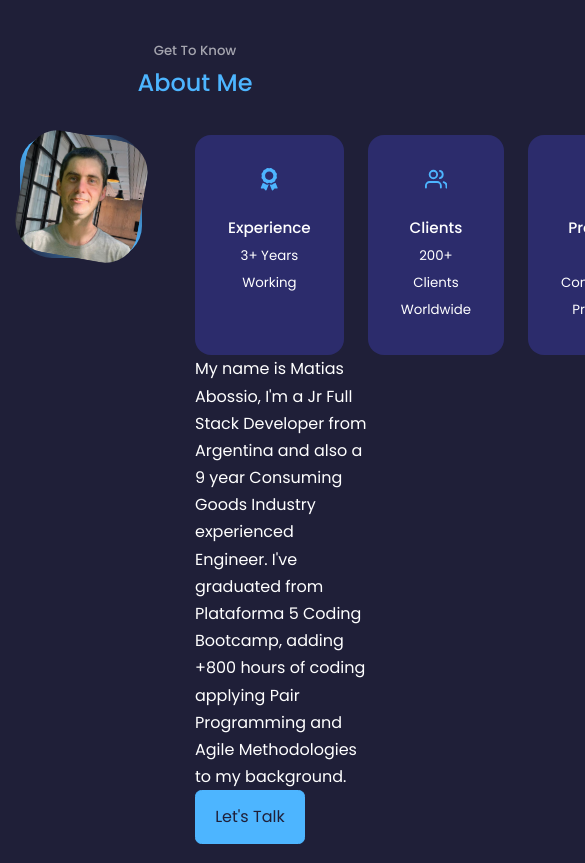
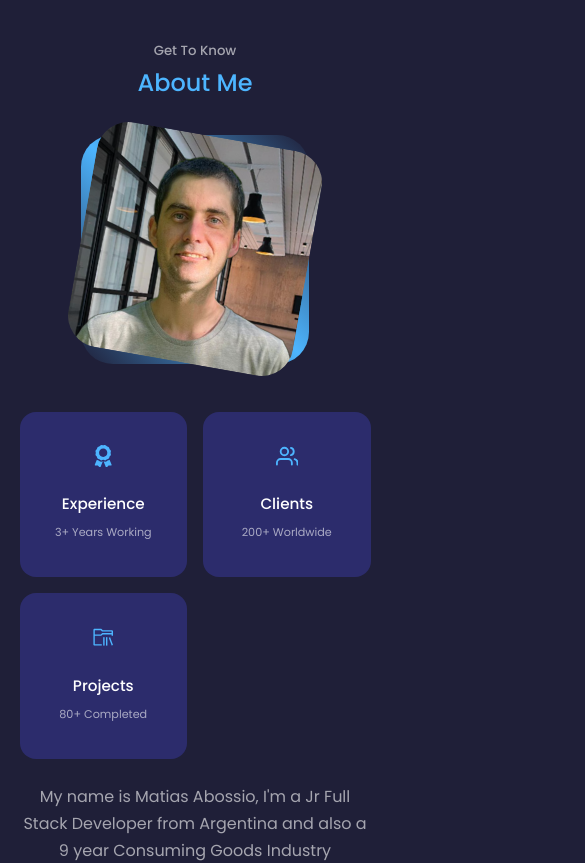
Before and after one commit to Agrossio/portfolio, a React (Create React App) app: page / in a window 390 px wide. Shown: the part 900-1763 px from the top of the page, 585 px wide, since content can reach past the window. Built offline with nearby package versions, Linux system fonts and the light colour scheme.

Commit message:
About OK

```diff
--- a/src/components/about/About.jsx
+++ b/src/components/about/About.jsx
@@ -27,12 +27,12 @@
                         <article className='about__card'>
                             <FiUsers className='about__icon' />
                             <h5>Clients</h5>
-                            <small>200+ Clients Worldwide</small>
+                            <small>200+ Worldwide</small>
                         </article>
                         <article className='about__card'>
                             <VscFolderLibrary className='about__icon' />
                             <h5>Projects</h5>
-                            <small>80+ Completed Projects</small>
+                            <small>80+ Completed</small>
                         </article>
                     </div>
                     <p>My name is Matias Abossio, I'm a Jr Full Stack Developer from Argentina and also a 9 year Consuming Goods Industry experienced Engineer. I've graduated from Plataforma 5 Coding Bootcamp, adding +800 hours of coding applying Pair Programming and Agile Methodologies to my background.
--- a/src/components/about/about.css
+++ b/src/components/about/about.css
@@ -52,11 +52,54 @@
 }
 
 .about__icon {
-    color: var(--color-primary);
-    font-size: 1.4rem;
-    margin-bottom: 1rem;
+  color: var(--color-primary);
+  font-size: 1.4rem;
+  margin-bottom: 1rem;
 }
 
 .about__card h5 {
-    font-size: 0.95rem;
+  font-size: 0.95rem;
 }
+
+.about__card small {
+  font-size: 0.7rem;
+  color: var(--color-light);
+}
+
+.about__content p {
+  margin: 2rem 0 2.6rem;
+  color: var(--color-light);
+}
+
+/* ================ MEDIA QUERIES (MEDIUM DEVICES) ======================= */
+@media screen and (max-width: 1024px) {
+  .about__container {
+    grid-template-columns: 1fr;
+    gap: 0%;
+  }
+  .about__me {
+    width: 50%;
+    margin: 2rem auto 4rem;
+  }
+  .about__content p {
+    margin: 1rem 0 1.5rem;
+  }
+}
+
+/* ================ MEDIA QUERIES (SMALL DEVICES) ======================= */
+@media screen and (max-width: 600px) {
+   .about__me {
+    width: 65%;
+    margin: 0 auto 3rem;
+  }
+  .about__cards {
+    grid-template-columns: 1fr 1fr;
+    gap: 1rem;
+  }
+  .about__content {
+    text-align: center;
+  }
+  .about__content p {
+    margin: 1.5rem 0;
+  }
+}
--- a/src/components/header/Header.jsx
+++ b/src/components/header/Header.jsx
@@ -18,7 +18,7 @@
                     <img src={ME} alt='Matias' />
                 </div>
 
-                <a href='contact' className='scroll_down'>Scroll Down</a>
+                <a href='#contact' className='scroll_down'>Scroll Down</a>
 
             </div>
         </header>
--- a/src/components/header/header.css
+++ b/src/components/header/header.css
@@ -80,4 +80,9 @@
     .header__socials, .scroll_down{
         display: none;
     }
+      /* img {
+    width: 18rem;
+    position:absolute;
+    bottom: 0%;
+  } */
 }
```
